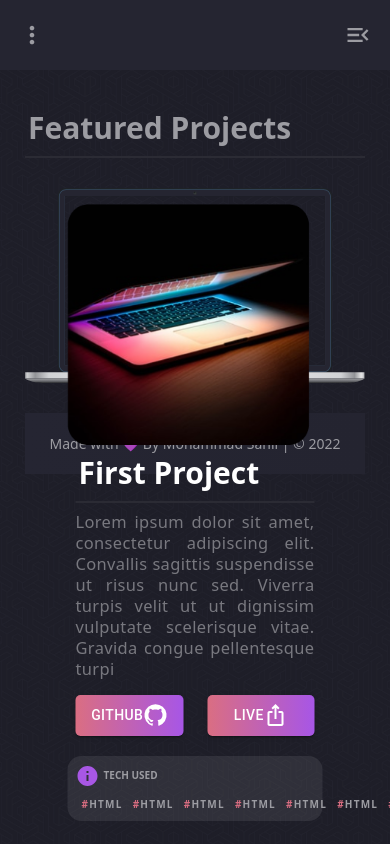
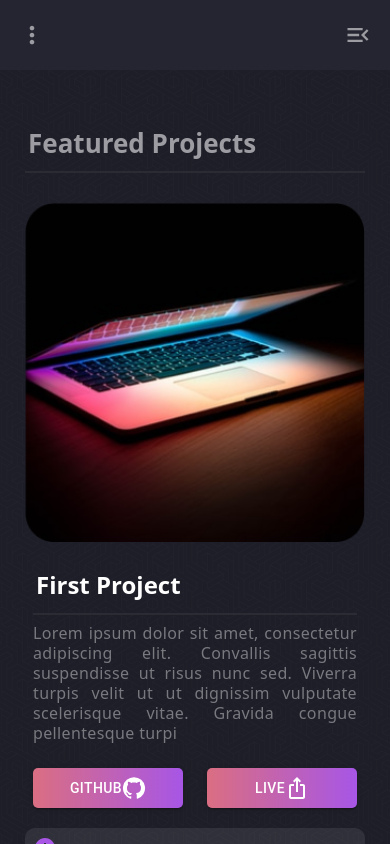
Before and after one commit to fly0305/portfolio-next.js-chakra, a Next.js app: page /projects in a window 390 px wide. Built offline with nearby package versions, Linux system fonts and the light colour scheme.

Commit message:
project responsivenss

```diff
--- /dev/null
+++ b/components/Project.tsx
@@ -0,0 +1,77 @@
+import MacFrame from '../public/MacFrame.svg'
+import laptopModel from '../public/laptopModel.png'
+import IosShareIcon from '@mui/icons-material/IosShare';
+import InfoIcon from '@mui/icons-material/Info';
+import styles from '../styles/Projects.module.css'
+import Button from "@mui/material/Button"
+import GitHubIcon from '@mui/icons-material/GitHub';
+
+const Project = () => {
+  return (
+    <div className={styles.project_macframe}>
+    <img src={MacFrame.src} alt="Mac Frame" />
+        <div className={styles.macFrame_content}>
+            <div className="row">
+            <div className="col-12 col-md-6">
+                <img src={laptopModel.src} alt="Project Img" className={styles.macFrame_content_img}/>
+            </div>
+            <div className="col-12 col-md-6 mx-auto">
+               <div className={styles.macFrame_content_details}>
+               <div className="px-2">
+                <h2>First Project</h2>
+                <p>Lorem ipsum dolor sit amet, consectetur adipiscing elit. Convallis sagittis suspendisse ut risus nunc sed. Viverra turpis velit ut ut dignissim vulputate scelerisque vitae. Gravida congue pellentesque turpi</p>
+                <div className="row">
+                <div className="col-6">
+                    <Button
+                    // onClick={openOauth}
+                    className={styles.project_button}
+                    sx={{
+                        borderColor: "#AA1EF1",
+                        color: "white",
+                        background: "linear-gradient(90deg, #DA6E82 0%, #A756E6 100%);",
+                    }}
+                    variant="contained"
+                    // disabled={true}
+                    >
+                    GITHUB <GitHubIcon/>
+                    </Button>
+                </div>
+                <div className="col-6">
+                        <Button
+                        // onClick={openOauth}
+                        className={styles.project_button}
+                        sx={{
+                            borderColor: "#AA1EF1",
+                            color: "white",
+                            background: "linear-gradient(90deg, #DA6E82 0%, #A756E6 100%);",
+                        }}
+                        variant="contained"
+                        // disabled={true}
+                        >
+                        LIVE <IosShareIcon/>
+                        </Button>
+                </div>
+                </div>
+                </div>
+               </div>
+            </div>
+            </div>
+            <div className={styles.macFrame_content_tag}>
+                <div className="p-1 d-flex align-items-center" style={{color: "#9C9CA2",fontSize: "10px",fontWeight: "700"}}><span className="p-1" style={{color: "#A857E5"}}><InfoIcon/></span>TECH USED</div>
+                <div className={styles.macFrame_content_tag_tags}>
+                <p><span>#</span>HTML</p>
+                <p><span>#</span>HTML</p>
+                <p><span>#</span>HTML</p>
+                <p><span>#</span>HTML</p>
+                <p><span>#</span>HTML</p>
+                <p><span>#</span>HTML</p>
+                {/* <p><span>#</span>HTML</p>sss */}
+                <p><span>#</span>HTML</p>
+                </div>
+            </div>
+        </div>
+</div>
+  )
+}
+
+export default Project
--- a/pages/projects.tsx
+++ b/pages/projects.tsx
@@ -1,13 +1,9 @@
-import Button from "@mui/material/Button"
-import GitHubIcon from '@mui/icons-material/GitHub';
 // import Image from 'next/image'
 import styless from '../styles/Home.module.css'
 import styles from '../styles/Projects.module.css'
 import Layout from '../components/Layout'
-import MacFrame from '../public/MacFrame.svg'
-import laptopModel from '../public/laptopModel.png'
-import IosShareIcon from '@mui/icons-material/IosShare';
-import InfoIcon from '@mui/icons-material/Info';
+import Project from '../components/Project'
+
 
 export default function Home() {
 
@@ -16,70 +12,9 @@ export default function Home() {
       <Layout>
           <div className={styless.home_container_container} style={{marginTop: "-20px"}}>
             <div className={styles.project_container}>
-              <h2>Featured Projects</h2>
-                <div className={styles.project_macframe}>
-                    <img src={MacFrame.src} alt="Mac Frame" />
-                        <div className={styles.macFrame_content}>
-                            <div className="row">
-                            <div className="col-12 col-md-6">
-                                <img src={laptopModel.src} alt="Project Img" className={styles.macFrame_content_img}/>
-                            </div>
-                            <div className="col-12 col-md-6 mx-auto">
-                               <div className={styles.macFrame_content_details}>
-                               <div className="px-2">
-                                <h2>First Project</h2>
-                                <p>Lorem ipsum dolor sit amet, consectetur adipiscing elit. Convallis sagittis suspendisse ut risus nunc sed. Viverra turpis velit ut ut dignissim vulputate scelerisque vitae. Gravida congue pellentesque turpi</p>
-                                <div className="row">
-                                <div className="col-6">
-                <Button
-                  // onClick={openOauth}
-                  className={styles.project_button}
-                  sx={{
-                    borderColor: "#AA1EF1",
-                    color: "white",
-                    background: "linear-gradient(90deg, #DA6E82 0%, #A756E6 100%);",
-                  }}
-                  variant="contained"
-                  // disabled={true}
-                >
-                  GITHUB <GitHubIcon/>
-                </Button>
-                                </div>
-                                <div className="col-6">
-                <Button
-                  // onClick={openOauth}
-                  className={styles.project_button}
-                  sx={{
-                    borderColor: "#AA1EF1",
-                    color: "white",
-                    background: "linear-gradient(90deg, #DA6E82 0%, #A756E6 100%);",
-                  }}
-                  variant="contained"
-                  // disabled={true}
-                >
-                  LIVE <IosShareIcon/>
-                </Button>
-                                </div>
-                                </div>
-                                </div>
-                               </div>
-                            </div>
-                            </div>
-                            <div className={styles.macFrame_content_tag}>
-                                <div className="p-1 d-flex align-items-center" style={{color: "#9C9CA2",fontSize: "10px",fontWeight: "700"}}><span className="p-1" style={{color: "#A857E5"}}><InfoIcon/></span>TECH USED</div>
-                                <div className={styles.macFrame_content_tag_tags}>
-                                <p><span>#</span>HTML</p>
-                                <p><span>#</span>HTML</p>
-                                <p><span>#</span>HTML</p>
-                                <p><span>#</span>HTML</p>
-                                <p><span>#</span>HTML</p>
-                                <p><span>#</span>HTML</p>
-                                <p><span>#</span>HTML</p>
-                                <p><span>#</span>HTML</p>
-                                </div>
-                            </div>
-                        </div>
-                </div>
+              <h2 className="page_title">Featured Projects</h2>
+              <Project/>
+              <Project/>
                 <div className="home_footer">
                   <p>Made with 💜 By Mohammad Sahil | © 2022</p>
                   <p>Email: sahilmejakhas@gmail.com</p>
--- a/styles/Projects.module.css
+++ b/styles/Projects.module.css
@@ -23,6 +23,7 @@
       width: 100%;
       position: relative;
       margin-top: 30px;
+      margin-bottom: 60px;
       /* background-color: rgba(255, 0, 0, 0.236); */
   }
   .project_macframe > img{
@@ -80,3 +81,38 @@
  .macFrame_content_tag_tags span{
     color: #DA6E82;
  }
+ @media(max-width: 768px){
+     .project_macframe > img{
+         display: none;
+     }
+     .project_container{
+         /* overflow-x: hidden !important; */
+     }
+     .macFrame_content_tag_tags{
+         /* display: block; */
+     }
+     .macFrame_content{
+         position: static;
+         width: auto;
+         transform: translateX(0);
+     }
+     .macFrame_content_img{
+         width: 100% !important;
+     }
+     .project_container h2{
+         font-size: 24px;
+         margin-top: 15px;
+     }
+     .macFrame_content_details p{
+         font-size: 16px;
+         line-height: 20px;
+         margin-bottom: 25px;
+     }
+     .macFrame_content_tag{
+         height: auto;
+         border-radius: 10px;
+     }
+     .macFrame_content_tag_tags p{
+        float: left;
+     }
+ }
--- a/styles/globals.css
+++ b/styles/globals.css
@@ -162,4 +162,7 @@ a {
     display: flex;
     justify-content: center;
   }
+  .page_title{
+    font-size: 26px !important;
+  }
 }
```
